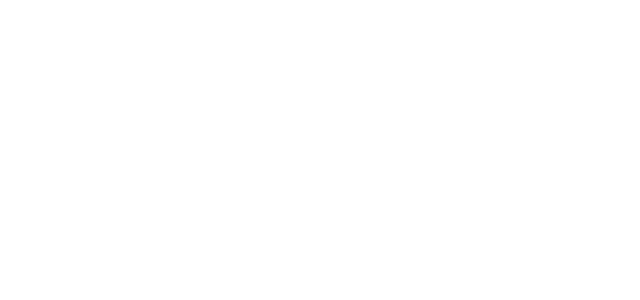
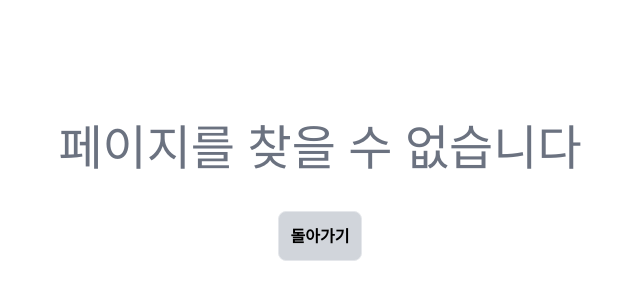
Before and after one commit to protein24g/gym, a React (Vite) app in the folder front/: page /auth in a window 1280 px wide. Before the commit this address had no page. Shown: the part 208-508 px from the top of the page, without its empty margins (320-960 px from the left). Built offline with nearby package versions, Linux system fonts and the light colour scheme.

Commit message:
NotFound 페이지 구현

```diff
--- a/front/src/App.tsx
+++ b/front/src/App.tsx
@@ -13,9 +13,10 @@
 import Trainers from './components/Sidebar/member_management/Trainers'
 import Users from './components/Sidebar/member_management/Users'
 import MyPage from './components/Sidebar/my-page/MyPage'
+import NotFound from './pages/NotFound'
 
 function App() {
-  const [isSidebarOpen, setSidebarOpen] = useState<boolean>(true);
+  const [isSidebarOpen, setSidebarOpen] = useState<boolean>(false);
 
   const toggleSidebar = (): void => {
     setSidebarOpen(!isSidebarOpen);
@@ -27,7 +28,7 @@
         <SidebarContext.Provider value={{ isSidebarOpen, toggleSidebar }}>
           <Routes>
             <Route element={<ProtectedRoute><Layout /></ProtectedRoute>}>
-              <Route path='/dashboard' element={<Dashboard />} />
+              <Route path='/' element={<Dashboard />} />
               <Route path='/managers' element={<Managers />} />
               <Route path='/trainers' element={<Trainers />} />
               <Route path='/users' element={<Users />} />
@@ -36,6 +37,7 @@
             <Route path='/auth/signin' element={<SignInPage />} />
             <Route path='/auth/signup' element={<SignUpPage />} />
             <Route path='/oauth-signup' element={<OAuthSignUpPage />} />
+            <Route path='*' element={<NotFound />} />
           </Routes>
         </SidebarContext.Provider>
       </BrowserRouter>
--- a/front/src/components/Header/Header.tsx
+++ b/front/src/components/Header/Header.tsx
@@ -46,7 +46,7 @@
   }, []);
 
   return (
-    <div className="bg-white h-16 px-4 flex justify-between items-center">
+    <div className="bg-white h-16 px-4 flex justify-between items-center border-b-2 border-gray-300">
       <div className="flex flex-1 items-center">
         <RxHamburgerMenu className="cursor-pointer mr-4" onClick={toggleSidebar} />
         <div className="relative w-full">
--- a/front/src/components/Sidebar/menu/SidebarMenus.tsx
+++ b/front/src/components/Sidebar/menu/SidebarMenus.tsx
@@ -1,6 +1,6 @@
 import { MdOutlineSpaceDashboard } from "react-icons/md";
 import { ReactNode } from "react";
-import { UsersMenus, UsersMenuType } from "./users/UsersMenus";
+import { UsersMenus, UsersMenuType } from "./users/UserMenus";
 
 export interface SideBarMenuType {
   roles?: string[],
@@ -16,7 +16,7 @@
     roles: ['ROLES_OWNER', 'ROLES_MANAGER', 'ROLES_TRAINER'],
     key: 'dashboard',
     name: '대시보드',
-    path: '/dashboard',
+    path: '/',
     icon: <MdOutlineSpaceDashboard className="w-6 h-6"/>,
   },
   {
--- /dev/null
+++ b/front/src/pages/NotFound.tsx
@@ -0,0 +1,15 @@
+import { FC } from "react";
+import { Link } from "react-router-dom";
+
+const NotFound: FC = () => {
+  return (
+    <div className="flex flex-col h-screen justify-center items-center gap-10">
+      <span className="text-gray-500 text-5xl text-center">
+        페이지를 찾을 수 없습니다
+      </span>
+      <Link to='/' className="font-bold bg-gray-300 p-3 border rounded-lg">돌아가기</Link>
+    </div>
+  )
+}
+
+export default NotFound
```
Also changed, not shown: front/src/components/Sidebar/menu/users/UserMenus.tsx (renamed from front/src/components/Sidebar/menu/users/usersMenus.tsx), 2 other files (tests, documents, lock files or other folders).
